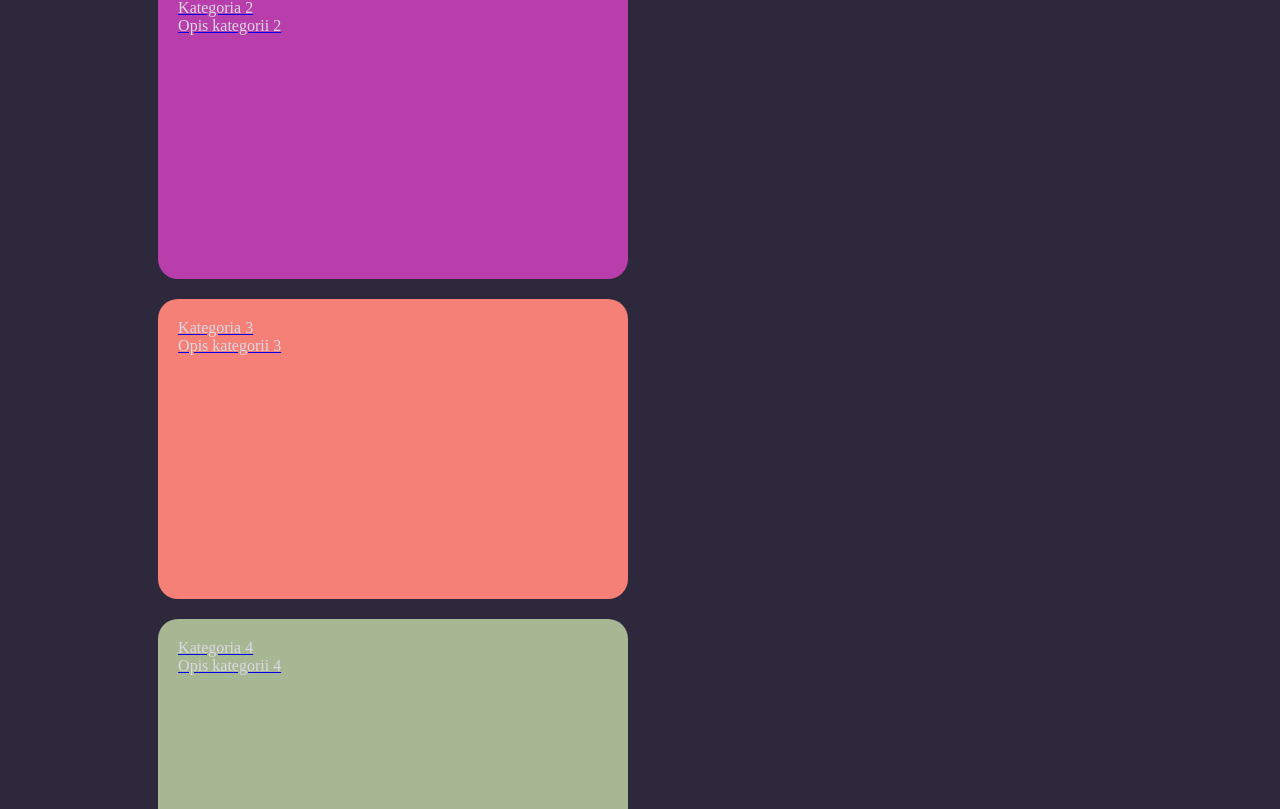
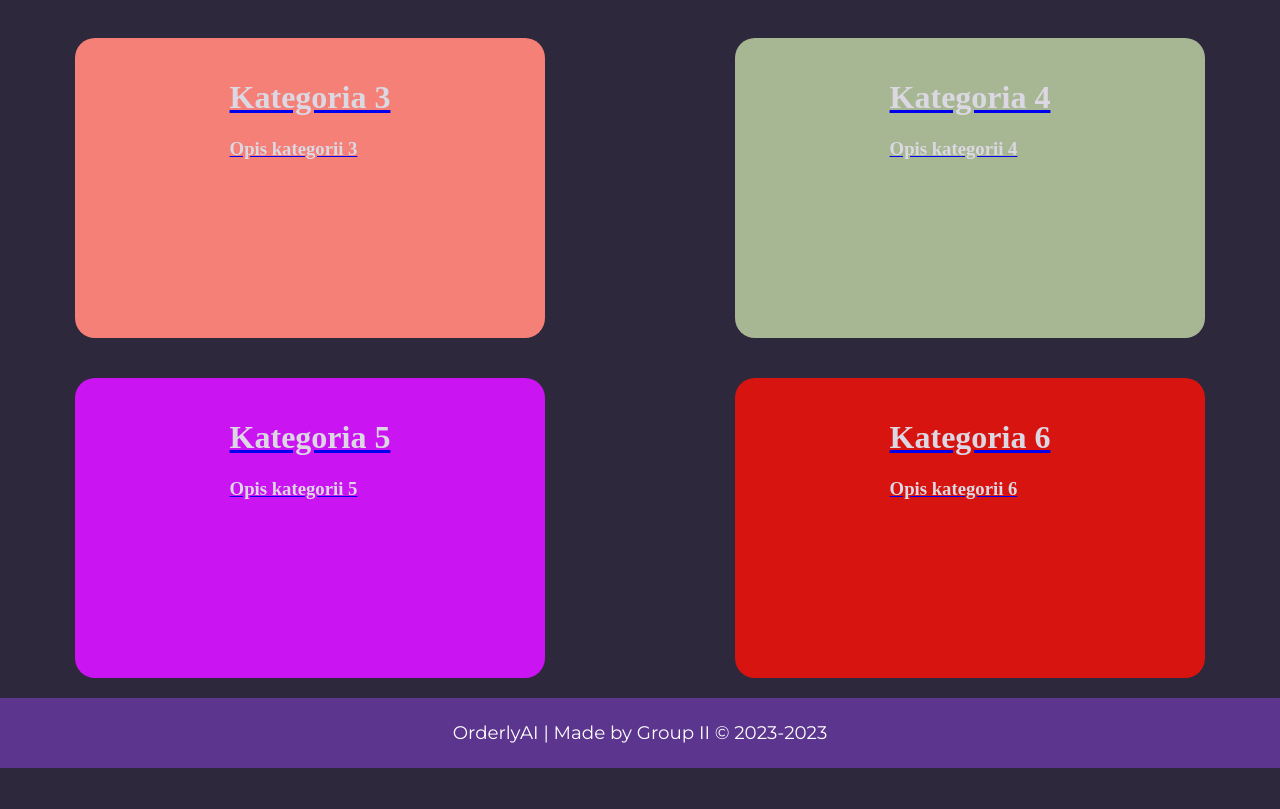
Before and after one commit to dyrpit/orderly-ai-2, a React (Vite) app: page / in a window 1280 px wide. Shown: the part 431-1240 px from the top of the page. After the commit the page ends 1199 px from the top, so only its background shows below. Built offline with nearby package versions, Linux system fonts and the light colour scheme.

Commit message:
CategoryBox json

```diff
--- a/src/Components/CategoryBox/CategoryBox.style.tsx
+++ b/src/Components/CategoryBox/CategoryBox.style.tsx
@@ -1,6 +1,13 @@
 import { styled } from "@mui/material/styles";
 import { Box } from "@mui/material";
 import { theme } from "../../Theme/ThemeProvider";
+
+export const BoxesContainer = styled("div")(() => ({
+    display: "flex",
+    flexWrap: "wrap",
+    justifyContent: "space-between",
+    width: '100%',
+  }));
 
 export const CategoryBoxContainer = styled(Box)(() => ({
     borderRadius: '20px',
@@ -10,7 +17,7 @@ export const CategoryBoxContainer = styled(Box)(() => ({
     display: 'flex',
     flexWrap: 'wrap',
     flexDirection: 'row',
-    justifyContent: 'space-between',
+    justifyContent: 'center',
     [theme.breakpoints.down("tablet")]: {
         width: "100vw",
       },
@@ -19,4 +26,5 @@ export const CategoryBoxContainer = styled(Box)(() => ({
 export const CategoryBoxContent= styled(Box)(() => ({
     padding: '20px',
     color: theme.palette.text.primary,
+
 }))
--- a/src/Components/CategoryBox/CategoryBox.tsx
+++ b/src/Components/CategoryBox/CategoryBox.tsx
@@ -1,5 +1,5 @@
 import React, { useState, useEffect } from "react";
-import { CategoryBoxContainer, CategoryBoxContent } from "./CategoryBox.style";
+import { BoxesContainer, CategoryBoxContainer, CategoryBoxContent } from "./CategoryBox.style";
 import { Link } from "react-router-dom";
 
 interface CategoryProps {
@@ -30,17 +30,17 @@ export function Category() {
       });
   }, []);
   return (
-    <div>
+    <BoxesContainer>
       {categories.map((category, index) => (
         <Link to="/Products" key={index}>
           <CategoryBoxContainer style={{ backgroundColor: generateRandomColor() }}>
             <CategoryBoxContent>
-              <div className="Title">{category.title}</div>
-              <div className="Desc">{category.description}</div>
+              <div className="Title"><h1>{category.title}</h1></div>
+              <div className="Desc"><h3>{category.description}</h3></div>
             </CategoryBoxContent>
           </CategoryBoxContainer>
         </Link>
       ))}
-    </div>
+    </BoxesContainer>
   );
 }
--- a/src/Components/Footer/Footer.styles.tsx
+++ b/src/Components/Footer/Footer.styles.tsx
@@ -1,9 +1,14 @@
 import { Box, Typography } from "@mui/material";
 import { styled } from "@mui/material/styles";
+import { theme } from "../../Theme/ThemeProvider";
 
 export const FooterWrapper = styled(Box)(() => ({
  display: "flex",
  justifyContent: "center",
+ position: 'relative',
+ bottom: '0',
+ width: '100%',
+ backgroundColor: theme.palette.background.paper,
 }));
 
 export const FooterContainer = styled(Box)(({ theme: theme }) => ({
--- a/src/Components/MainContainer/MainContainer.styles.tsx
+++ b/src/Components/MainContainer/MainContainer.styles.tsx
@@ -12,7 +12,7 @@ export const Container = styled(Box)(({ theme }) => ({
   flexDirection: "row",
   flexWrap: "wrap",
   [theme.breakpoints.down("mobile")]: {
-    width: "100%",
+    width: "100vw",
     display: "flex",
     justifyContent: "center"
   },
--- a/src/Layout/RootLayout.tsx
+++ b/src/Layout/RootLayout.tsx
@@ -1,6 +1,6 @@
 import { Outlet } from 'react-router-dom';
 import { Footer, MainContainer } from '../Components';
-import Breadcrumbs from '../Components/Breadcrumbs/Breadcrumps';
+import Breadcrumbs from '../Components/Breadcrumbs/Breadcrumbs';
 import { NavBar } from '../Components/NavBar/NavBar';
 
 export default function RootLayout() {
```
Also changed, not shown: src/Components/Breadcrumbs/Breadcrumbs.tsx (renamed from src/Components/Breadcrumbs/Breadcrumps.tsx).
